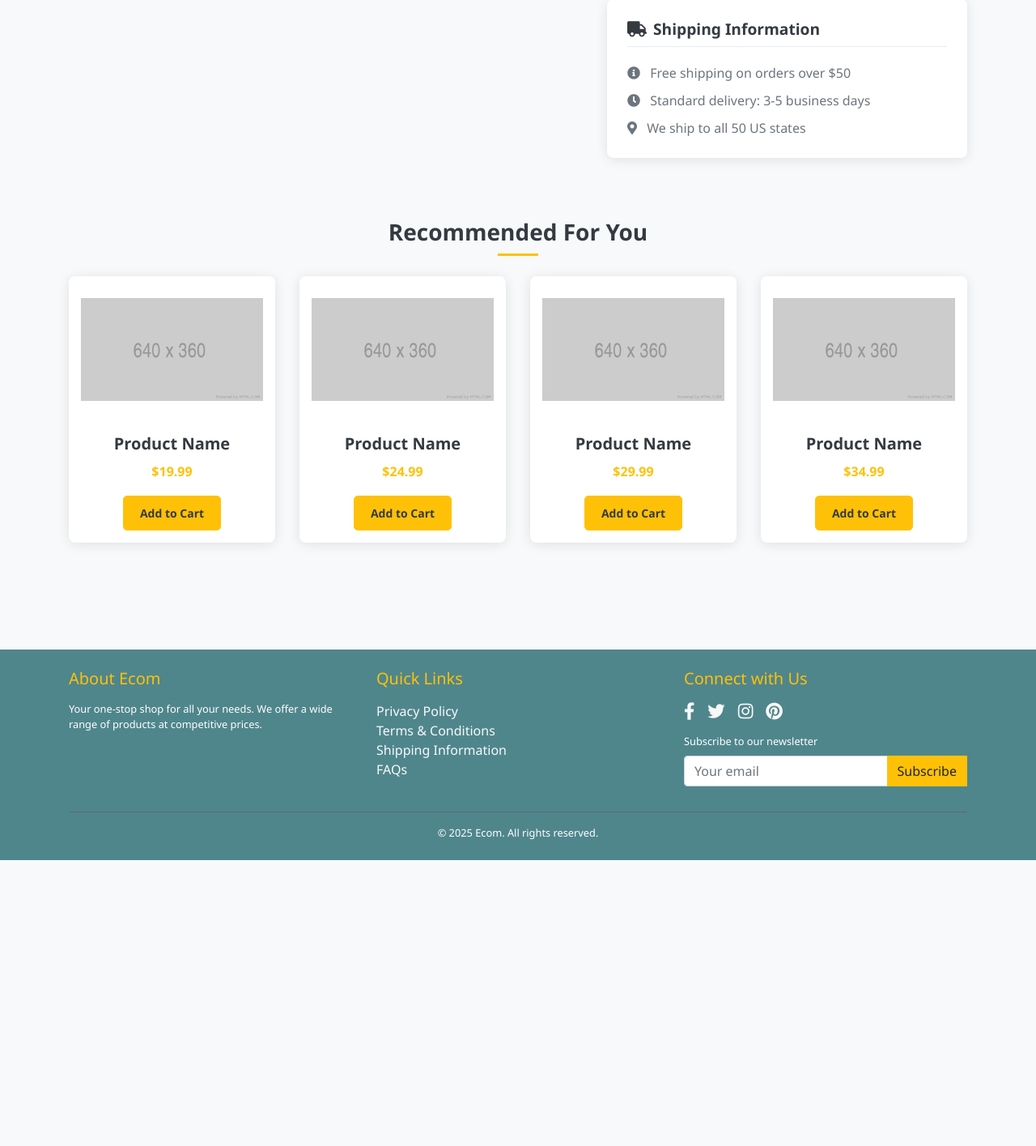
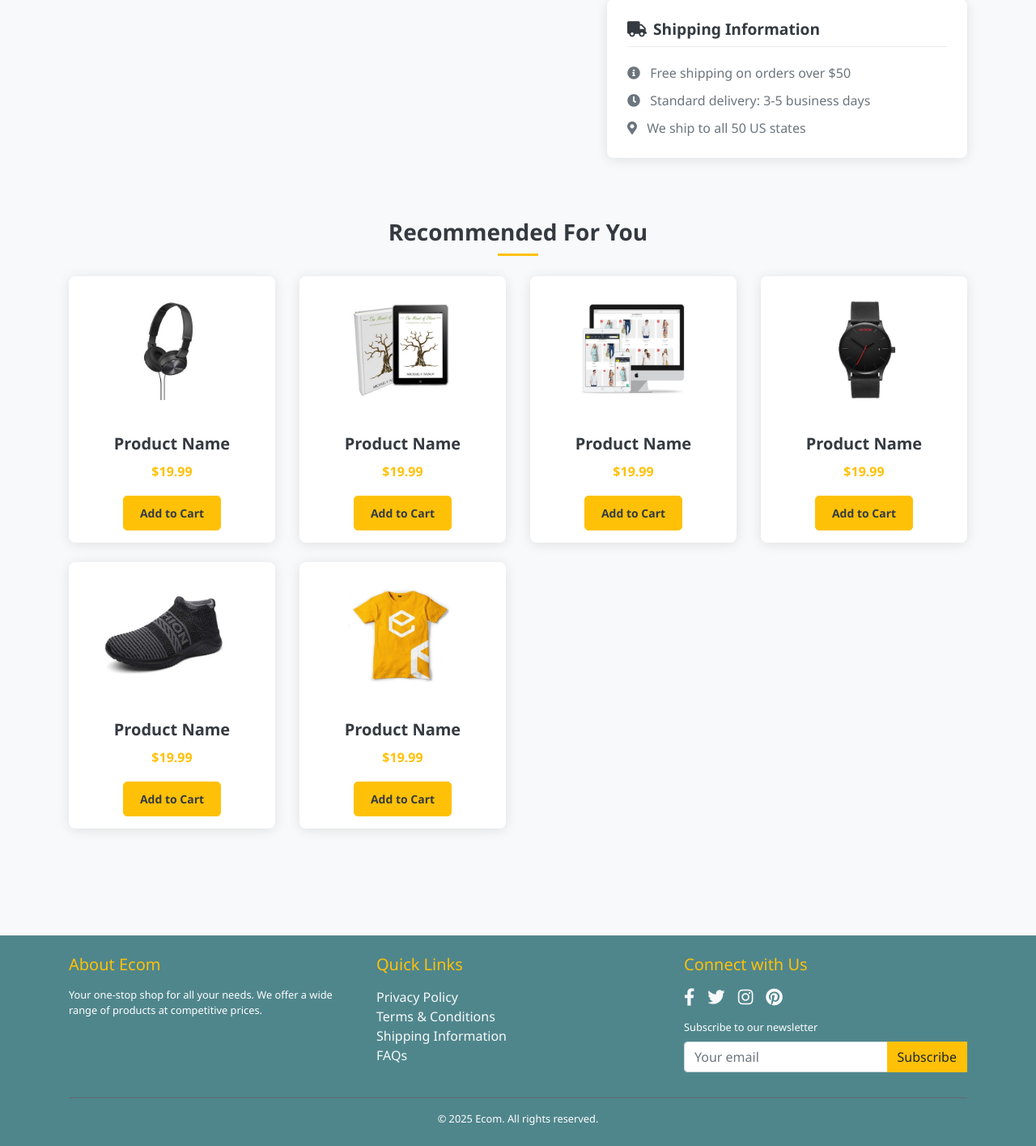
Before and after one commit to SpandyX007/E-Commerce, a Django app: page /cart/ in a window 1280 px wide. Shown: the part 927-2342 px from the top of the page at 81% size. Before the commit the page ends 1989 px from the top, so only its background shows below. Run offline with Django 3.2, Linux system fonts and the light colour scheme; data comes from the database, SQL or seed files in the repository; some libraries are stand-ins or nearby versions.

Commit message:
recommendations and screenshots

```diff
--- a/ecommerce/settings.py
+++ b/ecommerce/settings.py
@@ -88,7 +88,7 @@ DATABASES = {
         'ENGINE': 'django.db.backends.mysql',
         'NAME': 'ecomercedb',
         'USER': 'root',
-        'PASSWORD': '******',
+        'PASSWORD': 'spandanray',
         'HOST': 'localhost',
         'PORT': '3306',
     }
--- a/store/templates/store/cart.html
+++ b/store/templates/store/cart.html
@@ -176,10 +176,11 @@
     <h3 class="recommended-title">Recommended For You</h3>
     <div class="row">
       <!-- Add your recommended products here -->
+      {% for product in products %}
       <div class="col-6 col-md-3 mb-4">
         <div class="product-card">
           <div class="product-image">
-            <img src="{% static 'images/placeholder.png' %}" alt="Recommended Product">
+            <img src="{{product.imageURL}}" alt="Recommended Product">
           </div>
           <div class="product-details">
             <h5 class="product-name">Product Name</h5>
@@ -188,7 +189,8 @@
           </div>
         </div>
       </div>
-      <div class="col-6 col-md-3 mb-4">
+      {% endfor %}
+      {% comment %} <div class="col-6 col-md-3 mb-4">
         <div class="product-card">
           <div class="product-image">
             <img src="{% static 'images/placeholder.png' %}" alt="Recommended Product">
@@ -223,7 +225,7 @@
             <button class="btn btn-sm btn-primary mt-2">Add to Cart</button>
           </div>
         </div>
-      </div>
+      </div> {% endcomment %}
     </div>
   </div>
 </div>
--- a/store/views.py
+++ b/store/views.py
@@ -36,8 +36,9 @@ def cart(request):
 	cartItems = data['cartItems']
 	order = data['order']
 	items = data['items']
+	products=Product.objects.all()
 
-	context = {'items':items, 'order':order, 'cartItems':cartItems}
+	context = {'items':items, 'order':order, 'cartItems':cartItems, 'products':products}
 	return render(request, 'store/cart.html', context)
 
 def checkout(request):
```
Also changed, not shown: readme.md, static/images/demo.png, static/images/demo2.jpeg (added), static/images/demo3.png (added), static/images/demo4.png (added), 1 other file.
